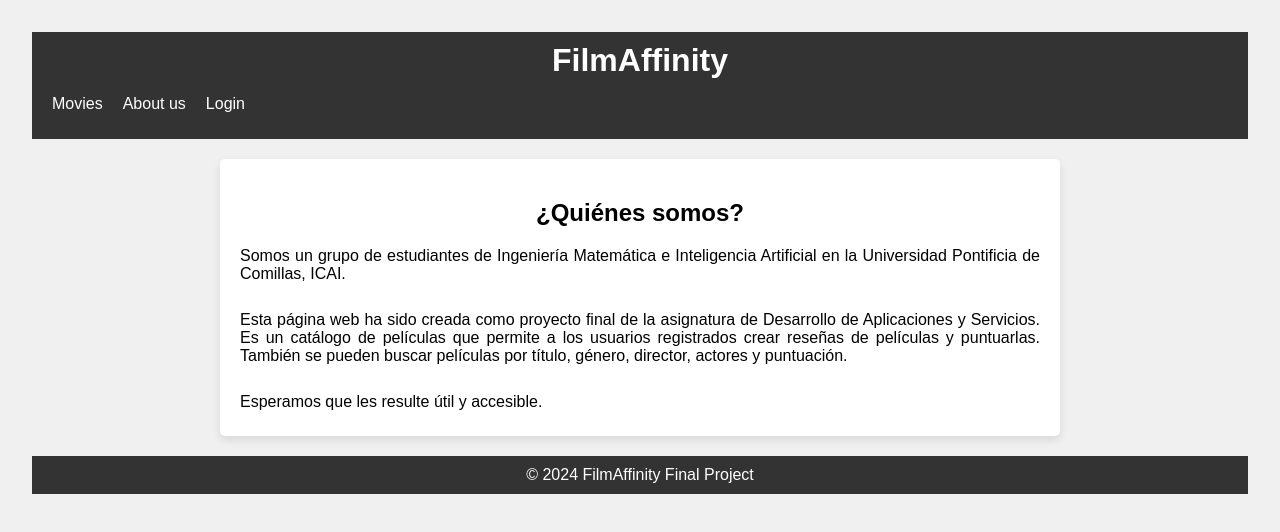
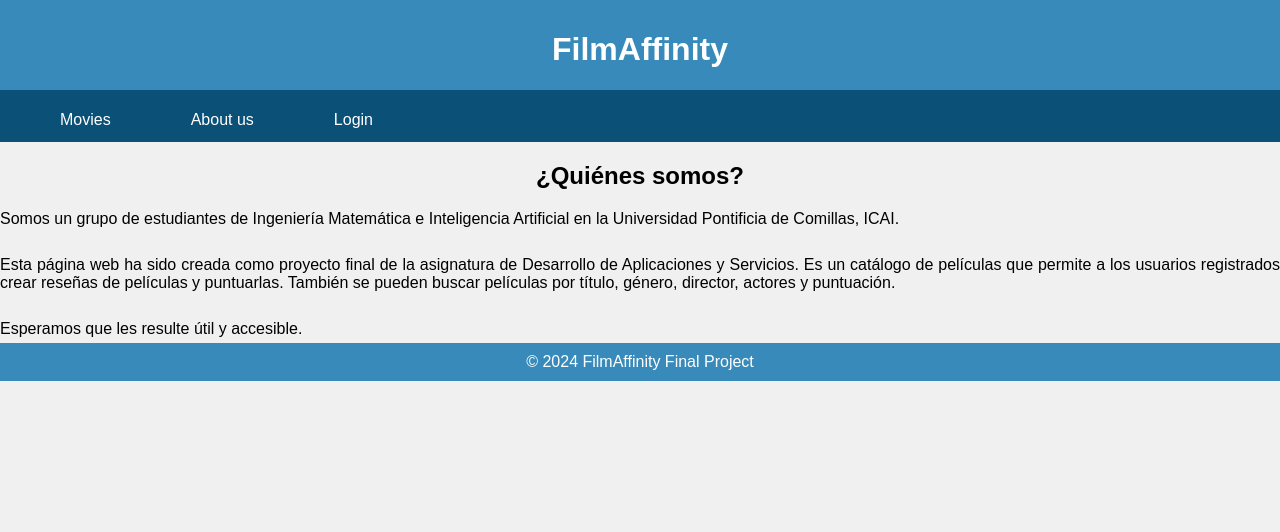
Before and after one commit to CataRVS/FrontEndFilmAffinity, a React (Vite) app in the folder FilmAffinity/: page /moreInfo in a window 1280 px wide. Shown: the top 532 px of the page. Built offline with nearby package versions, Linux system fonts and the light colour scheme; no server answers.

Commit message:
[FIX] Css (not finished)

```diff
--- a/FilmAffinity/src/components/App.css
+++ b/FilmAffinity/src/components/App.css
@@ -1,9 +1,94 @@
-#root {
+body {
+  margin: 0;
+  padding: 0;
+}
+
+h1 {
+  text-align: center;
+}
+
+
+header, footer {
+  background-color:  #378aba;
+  color: #fff;
+}
+
+
+header {
+  padding: 10px 0px 0px 0px;
+  text-align: left;
+  margin: 0;
+  width: 100%;
+}
+
+nav ul {
+  list-style-type: none;
+}
+
+
+nav ul li a {
+  color: #fff;
+  text-decoration: none;
+}
+
+nav {
+  background-color: #0b5177;
+  margin: 0;
+  padding: 1px 20px;
+  width: 100%;
+  box-sizing: border-box;
+}
+
+nav ul li a:hover {
+  color: #ffffff;
+  font-weight: bold;
+  background-color: #1a4468;
+}
+
+ul {
+  height: 50px;
+  margin: 0;
+  padding: 0;
+  display: flex;
+  align-items: stretch;
+}
+
+li {
+  padding: 20px 20px;
+  /* margin: 0px; */
+  display: flex;
+  align-items: center;
+  justify-content: center; /* Centra el contenido del <li> horizontal y verticalmente */
+}
+
+
+.header-link {
+  display: block;
+  width: 100%;
+  height: 100%;
+  padding: 20px 20px;
+}
+
+
+footer {
+  text-align: center;
+  padding: 10px 0;
+  bottom: 0;
+  width: 100%;
+}
+
+footer p {
+margin: 0;
+}
+
+
+
+/* #root {
   max-width: 1280px;
   margin: 0 auto;
   padding: 2rem;
   text-align: center;
-}
+} */
 
 .logo {
   height: 6em;
@@ -42,5 +127,7 @@
 }
 
 span:hover {
-  background-color: darkgray;
+  color: #ffffff;
+  font-weight: bold;
+  background-color: #1a4468;
 }
--- a/FilmAffinity/src/components/Catalog.jsx
+++ b/FilmAffinity/src/components/Catalog.jsx
@@ -5,7 +5,7 @@
 import { useAuth } from '../context/AuthContext';
 
 
-const PAGE_SIZE = 10;
+const PAGE_SIZE = 9;
 const INITIAL_PAGE = 1;
 var total_products = 16;
 
@@ -28,7 +28,7 @@
                       languageFilter,
                       setLanguageFilter,}){
   return <>
-    <div className="container">
+    <div className="container-catalog">
       <h2>Movie Catalog</h2>
       <PageFilter currentPage={currentPage} setCurrentPage={setCurrentPage}/>
       <FilterList titleFilter={titleFilter}
@@ -120,10 +120,10 @@
 
 function Movie({movie}) {
   return <>
-    <div className="movie-details" id="movieDetails">
+    <div className="movie-info" id="movieDetails">
       <img src={movie.poster} alt="Poster" id="thumbnail" />
       <div className="info">
-        <h2 id="title">{movie.title}</h2>
+        <h3 id="title">{movie.title}</h3>
         <p>
           <strong>Rating: </strong>
           {/* If the movie has no rating, it will be "Not rated" */}
@@ -143,7 +143,7 @@
   return <>
     <div id="movieList">
       {movieList.map((movie) => (
-        <NavLink to={`/movies/catalog/${movie.id}`} key={movie.id}>
+        <NavLink to={`/movies/catalog/${movie.id}`} key={movie.id} className="go-to-movie">
           <Movie key={movie.id} movie={movie} />
         </NavLink>
       ))}
--- a/FilmAffinity/src/components/Header.jsx
+++ b/FilmAffinity/src/components/Header.jsx
@@ -22,24 +22,30 @@
             <nav>
                 <ul>
                     <li>
-                        <NavLink to="/movies/catalog">Movies</NavLink>
+                        <NavLink className="header-link" to="/movies/catalog">Movies</NavLink>
                     </li>
                     <li>
-                        <NavLink to="/moreInfo">About us</NavLink>
+                        <NavLink className="header-link" to="/moreInfo">About us</NavLink>
                     </li>
+                    {/*If we are admin we can also add movies and get a tab for that*/}
+                    {isAdmin && (
+                        <li>
+                            <NavLink className="header-link" to="/movies/add">Add Movie</NavLink>
+                        </li>
+                    )}
                     {isLoggedIn && (
                         <li onClick={toggleDropdown}>
-                            <span>Profile</span>
+                            <span className="header-link">Profile</span>
                             {showDropdown && (
                                 <ul className="dropdown-menu">
                                     <li>
-                                        <NavLink to="/users/profile">My Profile</NavLink>
+                                        <NavLink className="header-link" to="/users/profile">My Profile</NavLink>
                                     </li>
                                     <li>
-                                        <NavLink to="/users/edit-profile">Edit Profile</NavLink>
+                                        <NavLink className="header-link" to="/users/edit-profile">Edit Profile</NavLink>
                                     </li>
                                     <li>
-                                        <NavLink to="/users/reviews">My Reviews</NavLink>
+                                        <NavLink className="header-link" to="/users/reviews">My Reviews</NavLink>
                                     </li>
                                 </ul>
                             )}
@@ -47,14 +53,7 @@
                     )}
                     {!isLoggedIn && (
                         <li>
-                            <NavLink to="/users/login">Login</NavLink>
-                        </li>
-                    )}
-
-                    {/*If we are admin we can also add movies and get a tab for that*/}
-                    {isAdmin && (
-                        <li>
-                            <NavLink to="/movies/add">Add Movie</NavLink>
+                            <NavLink className="header-link" to="/users/login">Login</NavLink>
                         </li>
                     )}
                 </ul>
--- a/FilmAffinity/src/components/MovieDetails.jsx
+++ b/FilmAffinity/src/components/MovieDetails.jsx
@@ -4,6 +4,7 @@
 import MovieReviewsContainer from './MovieReviews';
 import { useAuth } from '../context/AuthContext';
 import { useLoaderData, useNavigation, Form } from "react-router-dom";
+import './movie_details.css';
 
 function MovieInfo({movie}) {
     return <>
@@ -78,7 +79,7 @@
 
   return (
     <>
-      <div className="container">
+      <div className="container-details">
         <NavLink to="/movies/catalog" className="boton-volver">Return to Catalog</NavLink>
 
         { isAdmin &&
--- a/FilmAffinity/src/components/UserProfileInformation.jsx
+++ b/FilmAffinity/src/components/UserProfileInformation.jsx
@@ -1,5 +1,5 @@
 import { useLoaderData, useNavigation, Form, NavLink } from "react-router-dom";
-import './catalog.css';
+import './movie_details.css';
 import { Button } from "@mui/material";
 import { useState } from "react";
 import { useAuth } from "../context/AuthContext";
@@ -34,7 +34,7 @@
   checkSession();
   return (
     <>
-      <div className="container">
+      <div className="container-details">
         <UserInfo user={user}/>
       </div>
     </>)
--- a/FilmAffinity/src/components/UserReviews.jsx
+++ b/FilmAffinity/src/components/UserReviews.jsx
@@ -1,5 +1,5 @@
 import { useLoaderData, useNavigation, NavLink } from "react-router-dom";
-import './catalog.css';
+import './movie_details.css';
 import { useAuth } from "../context/AuthContext";
 
 function Review({review}){
@@ -38,7 +38,7 @@
     checkSession();
     return (
         <>
-        <div className="container">
+        <div className="container-details">
             <h1>My Reviews</h1>
             <ReviewList reviews={ratings}/>
         </div>
--- a/FilmAffinity/src/components/catalog.css
+++ b/FilmAffinity/src/components/catalog.css
@@ -1,48 +1,3 @@
-header {
-    background-color: #333;
-    color: #fff;
-    padding: 10px 20px;
-    text-align: left;
-}
-
-header h1 {
-margin: 0;
-}
-
-nav ul {
-list-style-type: none;
-padding: 0;
-}
-
-nav ul li {
-display: inline;
-margin-right: 20px;
-}
-
-nav ul li a {
-color: #fff;
-text-decoration: none;
-}
-
-nav ul li a:hover {
-color: #ddd;
-background-color: #777777;
-}
-
-footer {
-background-color: #333;
-color: #fff;
-text-align: center;
-padding: 10px 0;
-bottom: 0;
-width: 100%;
-}
-
-footer p {
-margin: 0;
-}
-
-
 body {
     font-family: Arial, sans-serif;
     background-color: #f0f0f0;
@@ -50,8 +5,8 @@
     padding: 0;
 }
 
-.container {
-max-width: 800px;
+.container-catalog {
+    max-width: 1000px;
     margin: 20px auto;
     padding: 20px;
     background-color: #fff;
@@ -59,14 +14,34 @@
     box-shadow: 0 4px 8px rgba(0, 0, 0, 0.1);
 }
 
-h1 {
+h2 {
     text-align: center;
 }
 
-.movie-details {
+
+#movieList {
     display: flex;
-margin-top: 20px;
+    flex-wrap: wrap;
+    justify-content: flex-start; /* Align at the begining of the container */
+    align-items: flex-start; /* Align on top */
 }
+
+.go-to-movie {
+    width: calc(33.33333% - 5px); /* 3 per row minus margin */
+    margin: 10px, 5px;
+    box-sizing: border-box; /* padding and border included in the computation */
+}
+
+
+.movie-info {
+    width: 100%;
+    padding: 10px;
+    box-shadow: 0 2px 5px rgba(0,0,0,0.1);
+    border-radius: 4px;
+    background: white;
+    text-align: center;
+}
+
 
 #title {
     text-transform: capitalize;
@@ -74,7 +49,7 @@
 
 img {
     width: 200px;
-height: auto;
+    height: 300px;
     margin-right: 20px;
     border-radius: 5px;
 }
--- a/FilmAffinity/src/components/index.css
+++ b/FilmAffinity/src/components/index.css
@@ -13,16 +13,6 @@
   -moz-osx-font-smoothing: grayscale;
 }
 
-header {
-  background-color: #333;
-  color: #fff;
-  padding: 10px 20px;
-  text-align: left;
-}
-
-header h1 {
-margin: 0;
-}
 
 h1 {
   font-size: 3.2em;
--- /dev/null
+++ b/FilmAffinity/src/components/movie_details.css
@@ -0,0 +1,32 @@
+.container-details {
+    max-width: 1000px;
+    margin: 20px auto;
+    padding: 20px;
+    background-color: #fff;
+    border-radius: 5px;
+    box-shadow: 0 4px 8px rgba(0, 0, 0, 0.1);
+}
+
+.movie-details {
+    display: flex;
+    margin-top: 20px;
+}
+
+
+.boton-volver {
+    background-color: #67b5ff;
+    color: #fff;
+    padding: 10px 20px;
+    border: none;
+    border-radius: 3px;
+    float: right;
+}
+
+.boton-edit {
+    background-color: #00cc00;
+    color: #fff;
+    padding: 10px 20px;
+    border: none;
+    border-radius: 3px;
+    float: right;
+  }
```
Lines whose indentation alone changed are shown as unchanged.
